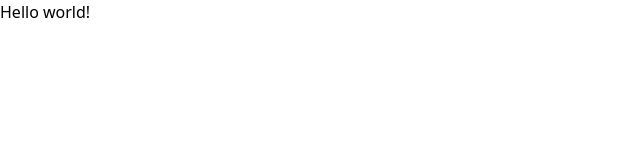
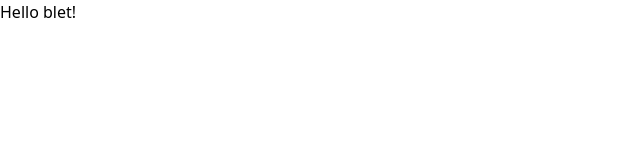
Before and after one commit to HashTechAz/zest-construction, a Next.js app: page / in a window 1280 px wide. Shown: the top 160 px of the page, without its empty margins (0-640 px from the left). Built offline with nearby package versions, Linux system fonts and the light colour scheme.

Commit message:
hello blet!

```diff
--- a/src/app/page.tsx
+++ b/src/app/page.tsx
@@ -1,7 +1,7 @@
 export default function Home() {
   return (
     <main>
-      <div>Hello world!</div>
+      <div>Hello blet!</div>
     </main>
   );
 }
```
